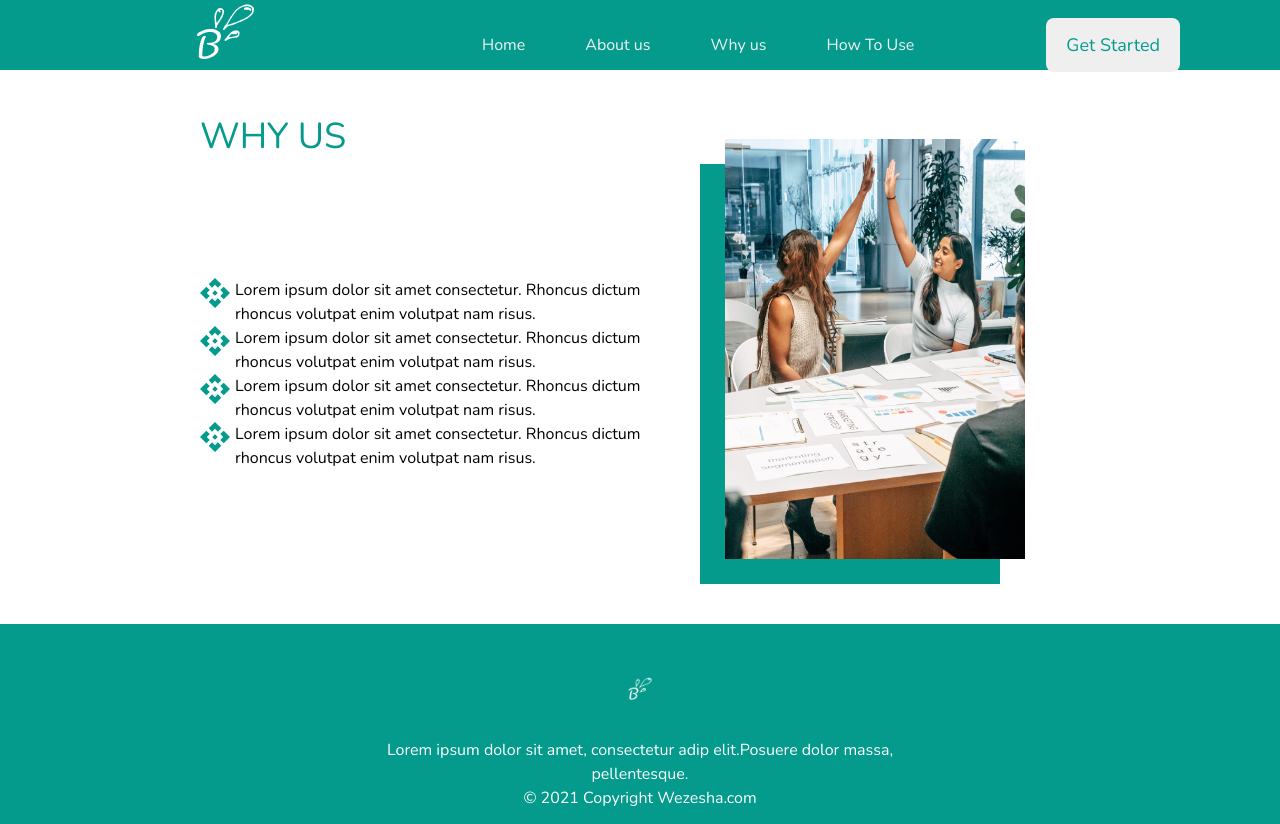
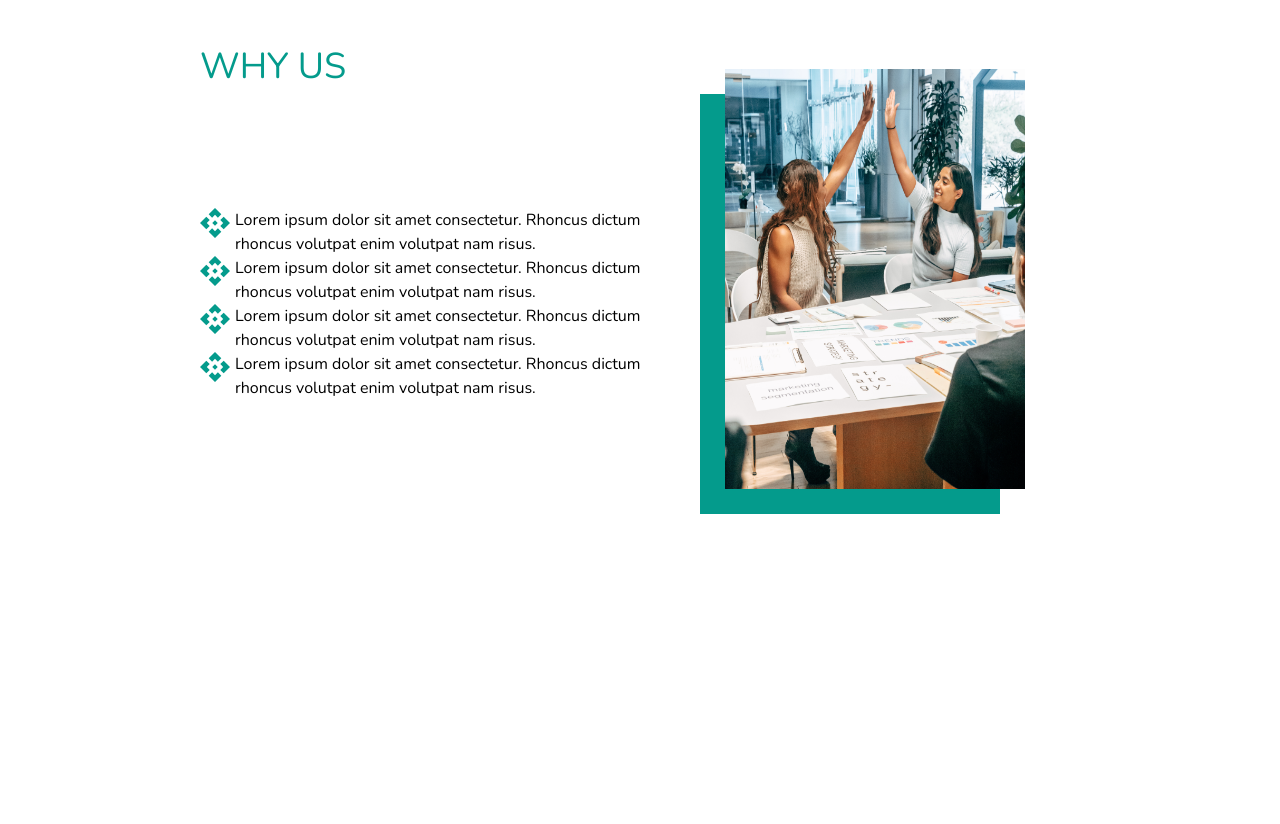
Before and after one commit to zac-09/braniac-frontend, a React (Create React App) app: page /whyUs in a window 1280 px wide. After the commit the page ends 800 px from the top, so only its background shows below. Built offline with nearby package versions, Linux system fonts and the light colour scheme.

Commit message:
scroll changes

```diff
--- a/package.json
+++ b/package.json
@@ -18,7 +18,8 @@
     "react-icons": "^4.6.0",
     "react-redux": "^8.0.5",
     "react-router-dom": "^6.4.3",
-    "react-scripts": "5.0.1",
+    "react-scripts": "^5.0.1",
+    "react-scroll-to-top": "^3.0.0",
     "web-vitals": "^2.1.4"
   },
   "scripts": {
--- a/src/Navbar/Navbar.jsx
+++ b/src/Navbar/Navbar.jsx
@@ -1,13 +1,13 @@
 import React from "react";
 import { Link } from "react-router-dom";
-import logo from "../Images/logo-2.png";
+import logo from "../Images/logo.png";
 import classes from "./Navbar.module.css";
 import Button from "../Button/Button";
 
 const Navbar = ({ background }) => {
   return (
     <nav className={`${classes.navbar} ${background}`}>
-      <img src={logo} alt="Braniac logo" className={classes.logo} />
+    <img src={logo} alt="logo" className={classes.logo} />
       <div className={classes.nav_links}>
         <Link to="/" className={classes.link}>
           Home
@@ -15,12 +15,12 @@ const Navbar = ({ background }) => {
         <Link to="/aboutUs" className={classes.link}>
           About us
         </Link>
-        <Link to="/whyUs" className={classes.link}>
-          Why us
-        </Link>
-        <Link to="/howToUse" className={classes.link}>
+        <a className={classes.link} href="#whyUs">
+          Why Us
+        </a>
+        <a className={classes.link} href="#howtoUse">
           How To Use
-        </Link>
+        </a>
       </div>
       <Button />
     </nav>
--- a/src/Navbar/Navbar.module.css
+++ b/src/Navbar/Navbar.module.css
@@ -9,9 +9,9 @@
   font-family: "Nunito";
 }
 .logo {
-  height: 250px;
-  width: 250px;
-  margin-top: -30px;
+  height: 100px;
+  width: 100px;
+  margin-top: 10px;
 }
 
 .link {
--- a/src/Pages/Home/Home.jsx
+++ b/src/Pages/Home/Home.jsx
@@ -2,12 +2,15 @@ import React from "react";
 import Button from "../../Button/Button";
 import Footer from "../../Footer/Footer";
 import Navbar from "../../Navbar/Navbar";
-
+import WhyUs from "../Why Us/WhyUs";
+import HowToUse from "../How To Use/HowToUse";
+import ScrollToTop from "react-scroll-to-top";
 import classes from "./Home.module.css";
 
 const Home = () => {
   return (
     <>
+      <ScrollToTop smooth component={<p style={{ color: "#049b8c" }}>UP</p>}/>
       <div className={classes.home}>
         <Navbar background={classes.background} />
         <div className={classes.home_content}>
@@ -20,10 +23,9 @@ const Home = () => {
           <Button />
         </div>
       </div>
-
-      {/* <WhyUs />
-      <HowToUse /> */}
-      <Footer />
+      <WhyUs/>
+      <HowToUse/>
+      <Footer/>
     </>
   );
 };
--- a/src/Pages/How To Use/HowToUse.jsx
+++ b/src/Pages/How To Use/HowToUse.jsx
@@ -7,8 +7,7 @@ import Footer from "../../Footer/Footer";
 const HowToUse = () => {
   return (
     <>
-      <Navbar background={classes.background} />
-      <section className={classes.whyUs}>
+      <section className={classes.whyUs} id="howtoUse">
         <h3 className={classes.h3}>HOW TO USE</h3>
         <div className={classes.container}>
           <div className={classes.sub_container}>
@@ -91,7 +90,6 @@ const HowToUse = () => {
           </div>
         </div>
       </section>
-      <Footer />
     </>
   );
 };
--- a/src/Pages/Why Us/WhyUs.jsx
+++ b/src/Pages/Why Us/WhyUs.jsx
@@ -7,8 +7,7 @@ import Navbar from "../../Navbar/Navbar";
 const WhyUs = () => {
   return (
     <>
-      <Navbar background={classes.background} />
-      <section className={classes.whyUs} id={classes.whyUs}>
+      <section className={classes.whyUs} id="whyUs">
         <h3 className={classes.h3}>Why Us</h3>
         <div className={classes.container}>
           <div className={classes.why_paragraphs}>
@@ -91,7 +90,6 @@ const WhyUs = () => {
           </div>
         </div>
       </section>
-      <Footer />
     </>
   );
 };
```
Also changed, not shown: 1 other file (tests, documents, lock files or other folders).
